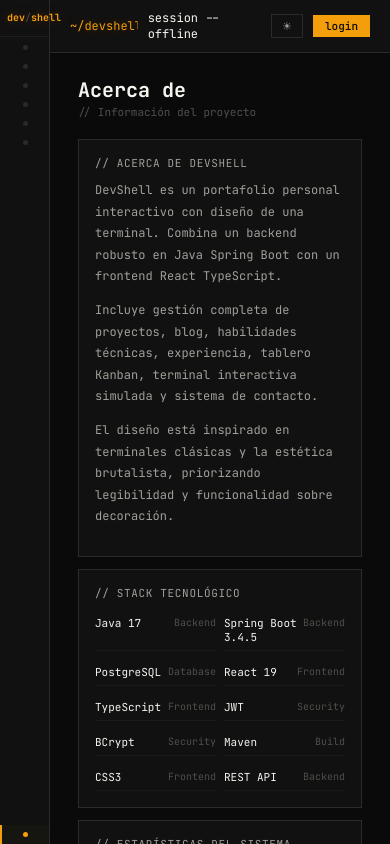
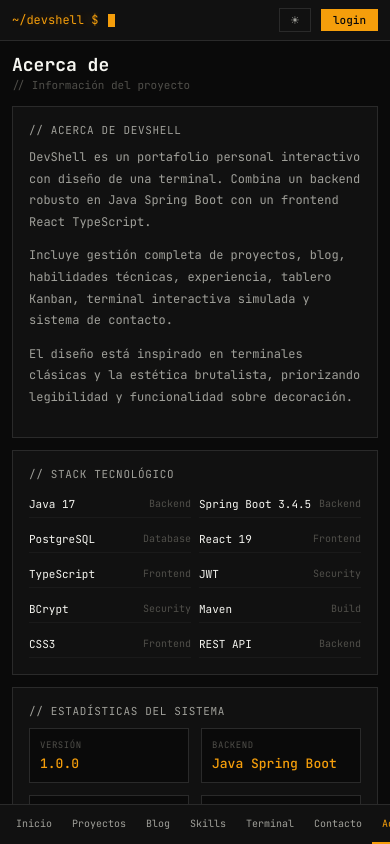
Before and after one commit to SebastianGomezSolis/proyecto-devshell-nodejs-frontend, a React (Create React App) app: page /about in a window 390 px wide. Shown: the top 844 px of the page. Built offline with nearby package versions, Linux system fonts and the light colour scheme; the HTML template or start-up script is replaced by a standard one.

Commit message:
Commit adpatar UX

```diff
--- a/src/components/Header.tsx
+++ b/src/components/Header.tsx
@@ -34,7 +34,7 @@ const Header: React.FC<HeaderProps> = ({ sesion }) => {
           {theme === 'dark' ? '☀' : '☾'}
         </button>
         {sesion && (
-          <span style={{ fontSize: '12px', color: 'var(--ds-subtle)' }}>
+          <span className="header-email" style={{ fontSize: '12px', color: 'var(--ds-subtle)' }}>
             {sesion.correo}
           </span>
         )}
--- a/src/index.css
+++ b/src/index.css
@@ -786,33 +786,125 @@ button {
 
 @media (max-width: 768px) {
   .sidebar {
-    width: 50px;
+    top: auto;
+    bottom: 0;
+    width: 100%;
+    height: auto;
+    min-height: 0;
+    flex-direction: row;
+    align-items: center;
+    overflow-x: auto;
+    border-right: none;
+    border-top: 1px solid var(--ds-border);
+    padding: 0 6px;
+    -webkit-overflow-scrolling: touch;
   }
-  .sidebar-nav-item span {
-    display: none;
-  }
-  .sidebar-logo {
-    font-size: 10px;
-    padding: 12px 8px;
-  }
-  .sidebar-nav-item {
-    padding: 7px 8px;
-    justify-content: center;
-  }
+
+  .sidebar-logo,
+  .sidebar-nav-section,
   .sidebar-footer {
     display: none;
   }
+
+  .sidebar-nav-item {
+    flex-shrink: 0;
+    flex-direction: row;
+    white-space: nowrap;
+    gap: 6px;
+    padding: 12px;
+    font-size: 11px;
+    border-left: none;
+    border-bottom: 2px solid transparent;
+  }
+
+  .sidebar-nav-item:hover {
+    background: transparent;
+  }
+
+  .sidebar-nav-item.active {
+    background: transparent;
+    border-left: none;
+    border-bottom-color: var(--ds-amber);
+  }
+
+  .sidebar-nav-dot {
+    display: none;
+  }
+
   .main-area {
-    margin-left: 50px;
+    margin-left: 0;
+    padding-bottom: 56px;
   }
+
+  .header-prompt {
+    padding: 8px 12px;
+    gap: 8px;
+  }
+
+  .content {
+    padding: 16px;
+  }
+
+  .page-title {
+    font-size: 18px;
+  }
+
+  .login-box {
+    width: min(360px, calc(100vw - 32px));
+  }
+
+  .table {
+    display: block;
+    overflow-x: auto;
+    white-space: nowrap;
+  }
+
   .stats-grid {
     grid-template-columns: repeat(2, 1fr);
   }
+
   .grid-2,
   .stagger-grid {
     grid-template-columns: 1fr;
   }
+
   .reading-progress {
-    left: 50px;
+    left: 0;
   }
 }
+
+@media (max-width: 480px) {
+  .sidebar-nav-item {
+    padding: 12px 10px;
+    font-size: 10px;
+  }
+
+  .content {
+    padding: 12px;
+  }
+
+  .prompt-command,
+  .header-email {
+    display: none;
+  }
+
+  .stats-grid {
+    gap: 8px;
+  }
+
+  .stat-value {
+    font-size: 18px;
+  }
+
+  .stat-card {
+    padding: 10px 12px;
+  }
+
+  .page-header {
+    margin-bottom: 14px;
+  }
+
+  .kanban-col {
+    min-width: 240px;
+  }
+}
```
